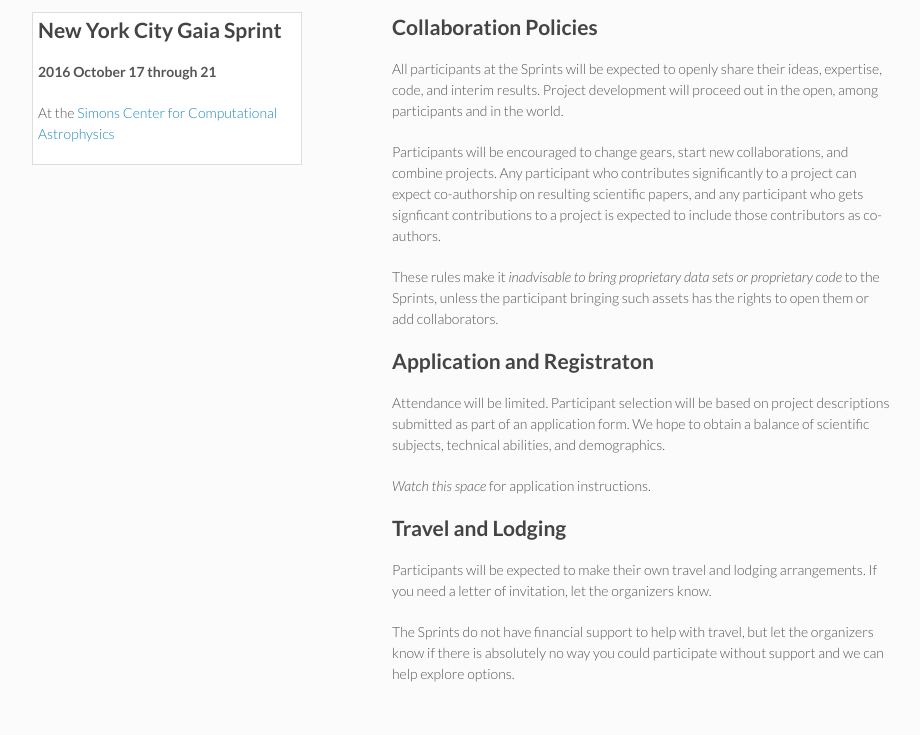
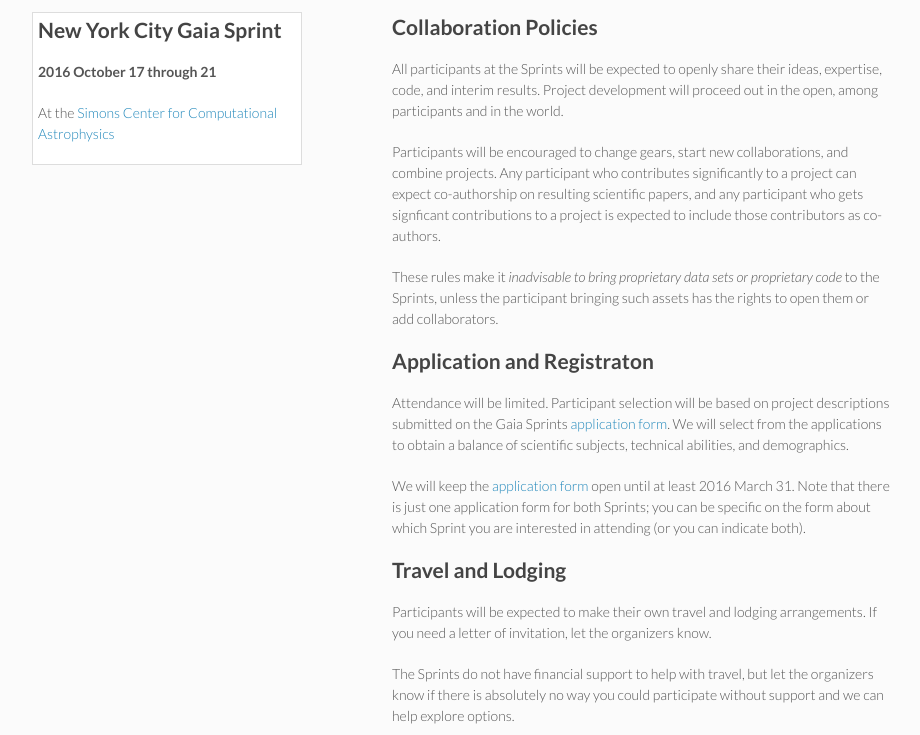
Before and after one commit to davidwhogg/GaiaSprint, a plain HTML site: page index.html in a window 1280 px wide. Shown: the part 462-1197 px from the top of the page, without its empty margins (178-1098 px from the left). Drawn offline with Linux system fonts and the light colour scheme; a script that the page names is missing.

Commit message:
link to app

```diff
--- a/index.html
+++ b/index.html
@@ -87,10 +87,17 @@
 
 	<h2>Application and Registraton</h2>
 	<p>Attendance will be limited.  Participant selection will be
-	  based on project descriptions submitted as part of an
-	  application form.  We hope to obtain a balance of scientific
-	  subjects, technical abilities, and demographics.</p>
-	<p><i>Watch this space</i> for application instructions.</p>
+	  based on project descriptions submitted on the Gaia Sprints
+	  <a href="http://goo.gl/forms/cmMq1esJRO">application
+	  form</a>.  We will select from the applications to obtain a
+	  balance of scientific subjects, technical abilities, and
+	  demographics.</p>
+	<p>We will keep
+	  the <a href="http://goo.gl/forms/cmMq1esJRO">application
+	  form</a> open until at least 2016 March 31.  Note that there
+	  is just one application form for both Sprints; you can be
+	  specific on the form about which Sprint you are interested
+	  in attending (or you can indicate both).</p>
 
 	<h2>Travel and Lodging</h2>
 	<p>Participants will be expected to make their own travel and
```
